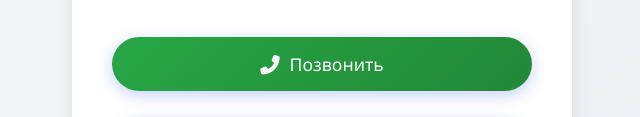
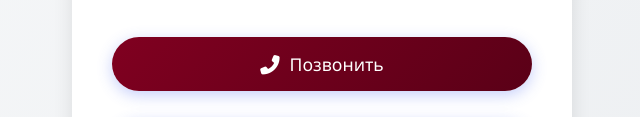
Before and after one commit to impulse/icover, a plain HTML site: page index.html in a window 1280 px wide. Shown: the part 266-383 px from the top of the page, without its empty margins (318-958 px from the left). Drawn offline with Linux system fonts and the light colour scheme.

Commit message:
Update index.html

```diff
--- a/index.html
+++ b/index.html
@@ -111,7 +111,7 @@
         }
 
         .social-btn.phone {
-            background: linear-gradient(135deg, #28a745, #218838);
+            background: linear-gradient(135deg, #800020, #5a0017);
         }
 
         .social-btns {
```
